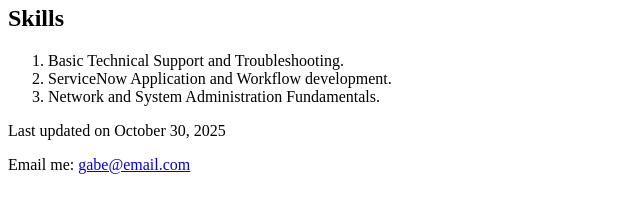
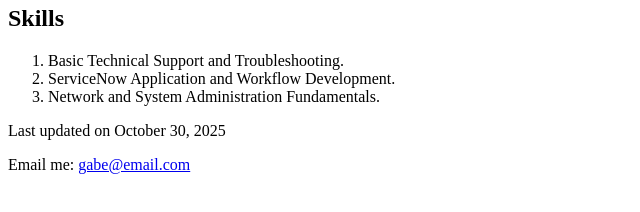
Before and after one commit to g-victoria/CIS162, a plain HTML site: page about.html in a window 1280 px wide. Shown: the part 266-478 px from the top of the page, 0-640 px from the left. Drawn offline with Linux system fonts and the light colour scheme.

Commit message:
Update about.html
Updated the word development to Development, upper case.

```diff
--- a/about.html
+++ b/about.html
@@ -32,7 +32,7 @@
 
 <ol>
     <li>Basic Technical Support and Troubleshooting.</li>
-    <li>ServiceNow Application and Workflow development.</li>
+    <li>ServiceNow Application and Workflow Development.</li>
     <li>Network and System Administration Fundamentals.</li>
 </ol>
 
```
